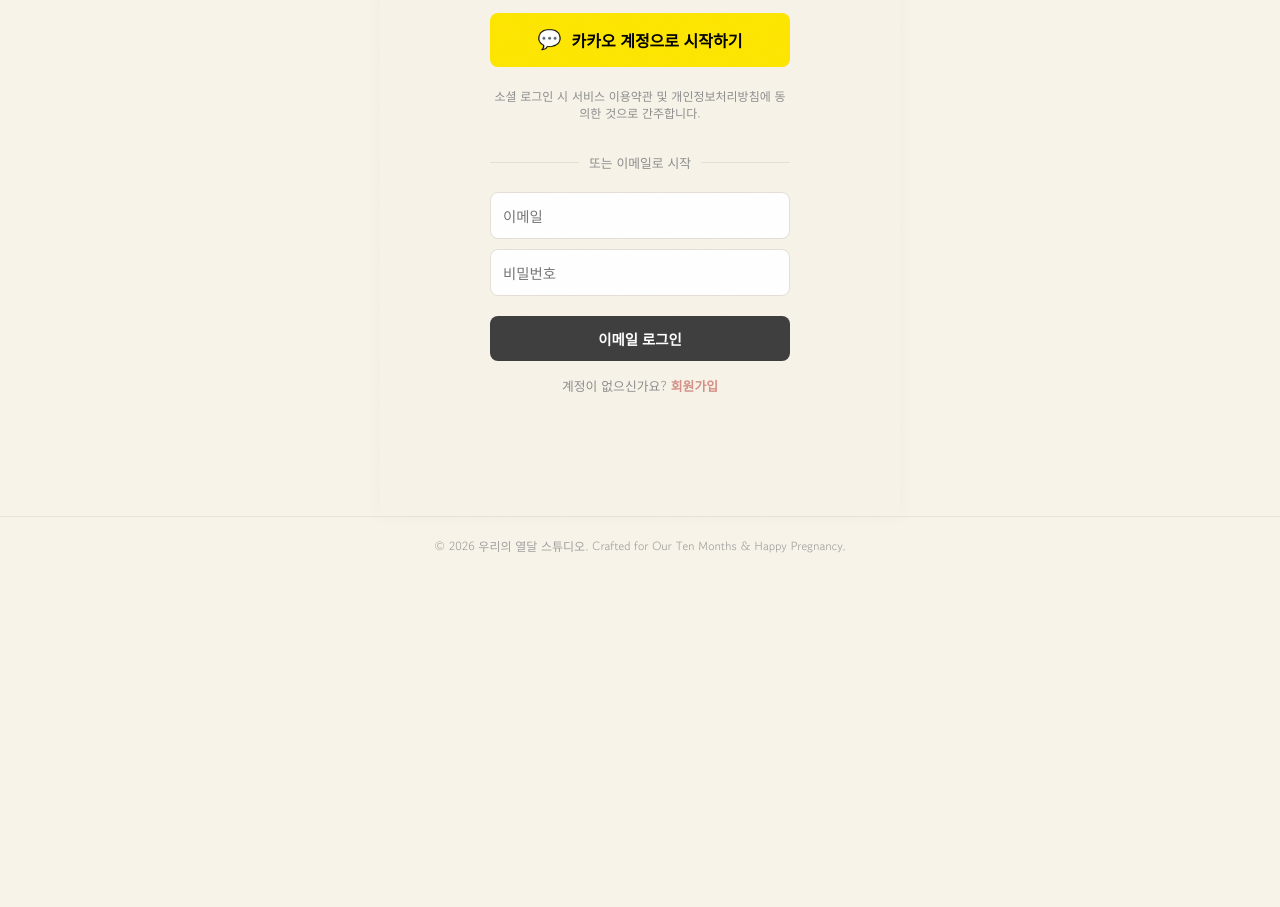
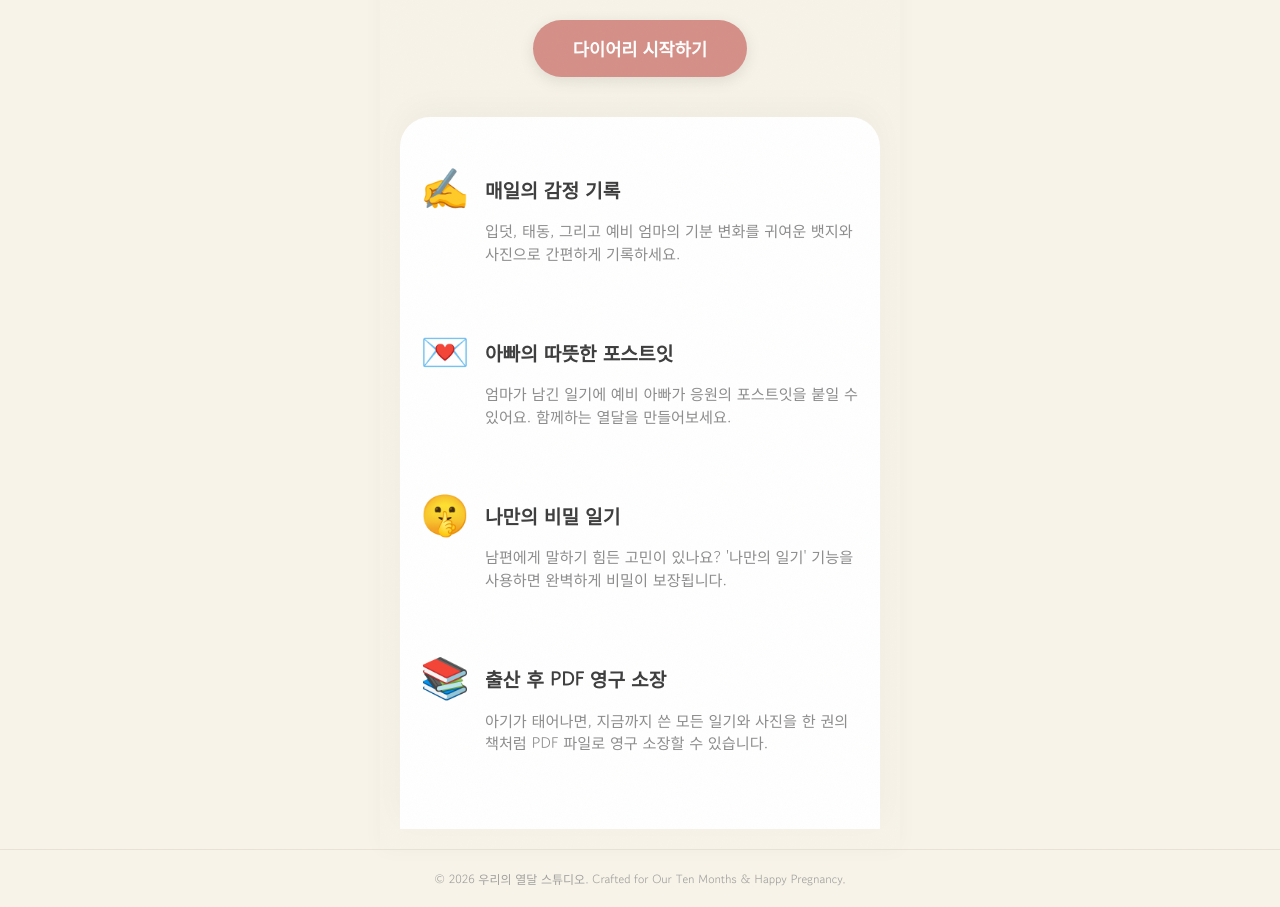
Before and after one commit to tjdgns0716-sketch/pregnancy-diary, a Next.js app: page /login in a window 1280 px wide. Shown: the part 324-1231 px from the top of the page. Before the commit the page ends 898 px from the top, so only its background shows below. Built offline with nearby package versions, Linux system fonts and the light colour scheme; no server answers.

Commit message:
Add landing page UI

```diff
--- a/src/app/login/page.js
+++ b/src/app/login/page.js
@@ -8,7 +8,7 @@ export default function Login() {
   const router = useRouter();
   const [email, setEmail] = useState("");
   const [password, setPassword] = useState("");
-  const [mode, setMode] = useState("login"); // login, signup, setup_role
+  const [mode, setMode] = useState("landing"); // landing, login, signup, setup_role
   const [role, setRole] = useState(null); // 'mother' or 'partner'
   const [inviteCode, setInviteCode] = useState("");
   const [babyName, setBabyName] = useState("");
@@ -298,6 +298,75 @@ export default function Login() {
     }
   };
 
+  if (mode === "landing") {
+    return (
+      <main className="main-content" style={{ display: 'flex', flexDirection: 'column', minHeight: '100vh', backgroundColor: 'var(--bg-color)' }}>
+        {/* Hero Section */}
+        <div style={{ flex: 1, display: 'flex', flexDirection: 'column', alignItems: 'center', justifyContent: 'center', padding: '40px 20px', textAlign: 'center' }}>
+          <div style={{ fontSize: '3rem', marginBottom: '10px' }}>🤍</div>
+          <h1 style={{ fontSize: '2.5rem', color: 'var(--text-primary)', marginBottom: '15px' }}>우리의 열달</h1>
+          <p style={{ fontSize: '1.1rem', color: 'var(--text-secondary)', lineHeight: '1.6', marginBottom: '30px', wordBreak: 'keep-all' }}>
+            아내와 남편이 함께 기록하는<br/>가장 특별한 280일의 임신 다이어리
+          </p>
+          <button
+            onClick={() => setMode("login")}
+            style={{
+              padding: '16px 40px', fontSize: '1.1rem', borderRadius: '30px',
+              backgroundColor: 'var(--accent-color)', color: 'white', border: 'none',
+              cursor: 'pointer', fontWeight: 'bold', boxShadow: '0 4px 15px rgba(0,0,0,0.1)'
+            }}>
+            다이어리 시작하기
+          </button>
+        </div>
+
+        {/* Features Section */}
+        <div style={{ backgroundColor: 'white', borderRadius: '30px 30px 0 0', padding: '40px 20px', boxShadow: '0 -10px 30px rgba(0,0,0,0.03)' }}>
+
+          <div style={{ marginBottom: '40px', display: 'flex', gap: '15px', alignItems: 'flex-start' }}>
+            <div style={{ fontSize: '2.5rem' }}>✍️</div>
+            <div>
+              <h3 style={{ fontSize: '1.2rem', color: 'var(--text-primary)', marginBottom: '5px' }}>매일의 감정 기록</h3>
+              <p style={{ fontSize: '0.95rem', color: 'var(--text-secondary)', lineHeight: '1.5' }}>
+                입덧, 태동, 그리고 예비 엄마의 기분 변화를 귀여운 뱃지와 사진으로 간편하게 기록하세요.
+              </p>
+            </div>
+          </div>
+
+          <div style={{ marginBottom: '40px', display: 'flex', gap: '15px', alignItems: 'flex-start' }}>
+            <div style={{ fontSize: '2.5rem' }}>💌</div>
+            <div>
+              <h3 style={{ fontSize: '1.2rem', color: 'var(--text-primary)', marginBottom: '5px' }}>아빠의 따뜻한 포스트잇</h3>
+              <p style={{ fontSize: '0.95rem', color: 'var(--text-secondary)', lineHeight: '1.5' }}>
+                엄마가 남긴 일기에 예비 아빠가 응원의 포스트잇을 붙일 수 있어요. 함께하는 열달을 만들어보세요.
+              </p>
+            </div>
+          </div>
+
+          <div style={{ marginBottom: '40px', display: 'flex', gap: '15px', alignItems: 'flex-start' }}>
+            <div style={{ fontSize: '2.5rem' }}>🤫</div>
+            <div>
+              <h3 style={{ fontSize: '1.2rem', color: 'var(--text-primary)', marginBottom: '5px' }}>나만의 비밀 일기</h3>
+              <p style={{ fontSize: '0.95rem', color: 'var(--text-secondary)', lineHeight: '1.5' }}>
+                남편에게 말하기 힘든 고민이 있나요? '나만의 일기' 기능을 사용하면 완벽하게 비밀이 보장됩니다.
+              </p>
+            </div>
+          </div>
+
+          <div style={{ marginBottom: '20px', display: 'flex', gap: '15px', alignItems: 'flex-start' }}>
+            <div style={{ fontSize: '2.5rem' }}>📚</div>
+            <div>
+              <h3 style={{ fontSize: '1.2rem', color: 'var(--text-primary)', marginBottom: '5px' }}>출산 후 PDF 영구 소장</h3>
+              <p style={{ fontSize: '0.95rem', color: 'var(--text-secondary)', lineHeight: '1.5' }}>
+                아기가 태어나면, 지금까지 쓴 모든 일기와 사진을 한 권의 책처럼 PDF 파일로 영구 소장할 수 있습니다.
+              </p>
+            </div>
+          </div>
+
+        </div>
+      </main>
+    );
+  }
+
   if (mode === "setup_role") {
     return (
       <main className="main-content" style={{ display: 'flex', flexDirection: 'column', alignItems: 'center', justifyContent: 'center', height: '100vh', padding: '20px' }}>
```
